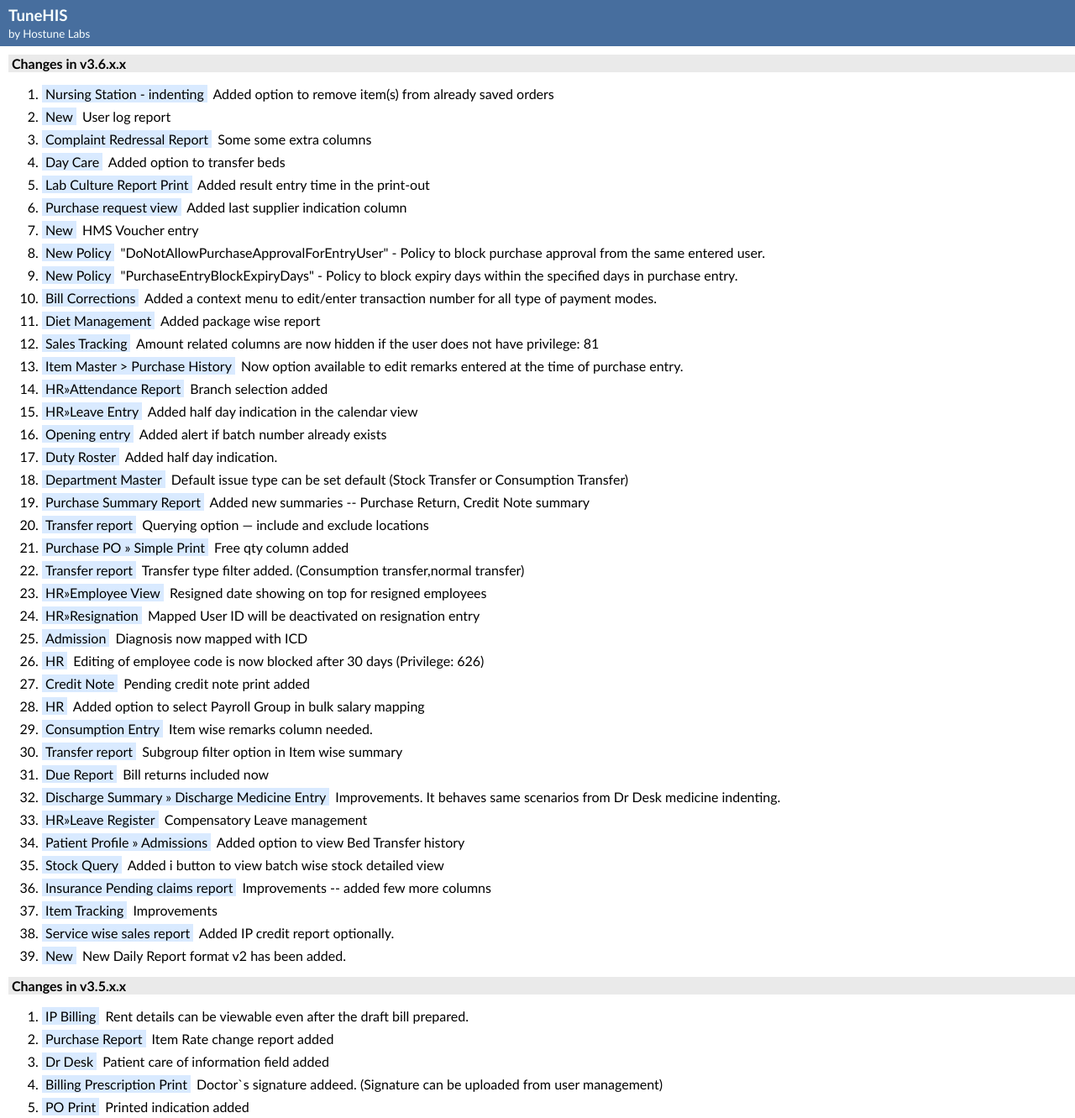
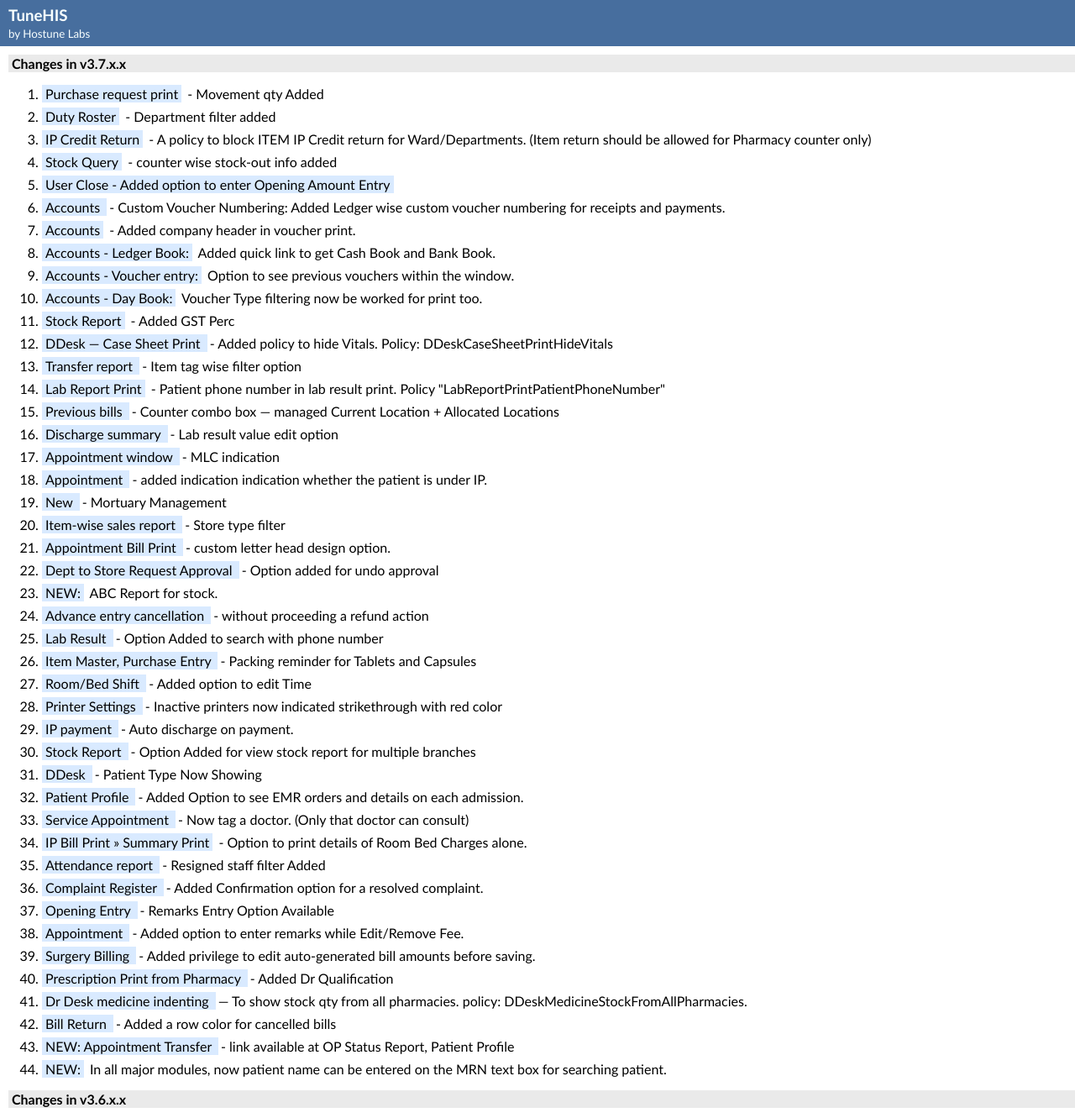
Before and after one commit to hostunelabs/hostunelabs.github.io, a plain HTML site: page HISRelease/changelog.html in a window 1280 px wide. Shown: the top 1331 px of the page at 84% size. Drawn offline with Linux system fonts and the light colour scheme.

Commit message:
added mytest

```diff
--- a/HISRelease/changelog.html
+++ b/HISRelease/changelog.html
@@ -42,7 +42,53 @@
 
 <div class="changes">
 
-
+<div class="sticky"><h4>Changes in v3.7.x.x</h4></div>
+<ol>
+<li><hl>Purchase request print</hl> - Movement qty Added</li>
+<li><hl>Duty Roster</hl> - Department filter added</li>
+<li><hl>IP Credit Return</hl> - A policy to block ITEM IP Credit return for Ward/Departments. (Item return should be allowed for Pharmacy counter only)</li>
+<li><hl>Stock Query</hl> - counter wise stock-out info added</li>
+<li><hl>User Close - Added option to enter Opening Amount Entry</li>
+<li><hl>Accounts </hl>- Custom Voucher Numbering: Added Ledger wise custom voucher numbering for receipts and payments.</li>
+<li><hl>Accounts</hl> - Added company header in voucher print.</li>
+<li><hl>Accounts - Ledger Book:</hl> Added quick link to get Cash Book and Bank Book.  </li>
+<li><hl>Accounts - Voucher entry:</hl> Option to see previous vouchers within the window.</li>
+<li><hl>Accounts - Day Book:</hl> Voucher Type filtering now be worked for print too.  </li>
+<li><hl>Stock Report</hl>  - Added GST Perc</li>
+<li><hl>DDesk — Case Sheet Print </hl>- Added policy to hide Vitals. Policy: DDeskCaseSheetPrintHideVitals</li>
+<li><hl>Transfer report </hl>- Item tag wise filter option</li>
+<li><hl>Lab Report Print</hl> - Patient phone number in lab result print. Policy "LabReportPrintPatientPhoneNumber"</li>
+<li><hl>Previous bills </hl> - Counter combo box — managed Current Location + Allocated Locations</li>
+<li><hl>Discharge summary </hl>- Lab result value edit option</li>
+<li><hl>Appointment window </hl>- MLC indication</li>
+<li><hl>Appointment </hl>- added indication indication whether the patient is under IP.</li>
+<li><hl>New </hl>- Mortuary Management</li>
+<li><hl>Item-wise sales report </hl>- Store type filter</li>
+<li><hl>Appointment Bill Print </hl>- custom letter head design option.</li>
+<li><hl>Dept to Store Request Approval </hl>- Option added for undo approval</li>
+<li><hl>NEW:</hl> ABC Report for stock.</li>
+<li><hl>Advance entry cancellation </hl>- without proceeding a refund action</li>
+<li><hl>Lab Result </hl>- Option Added to search with phone number</li>
+<li><hl>Item Master, Purchase Entry </hl>- Packing reminder for Tablets and Capsules</li>
+<li><hl>Room/Bed Shift </hl>- Added option to edit Time</li>
+<li><hl>Printer Settings </hl>- Inactive printers now indicated strikethrough with red color</li>
+<li><hl>IP payment </hl>- Auto discharge on payment.</li>
+<li><hl>Stock Report </hl>- Option Added for view stock report for multiple branches</li>
+<li><hl>DDesk </hl>- Patient Type Now Showing</li>
+<li><hl>Patient Profile </hl>- Added Option to see EMR orders and details on each admission.</li>
+<li><hl>Service Appointment </hl>- Now tag a doctor. (Only that doctor can consult)</li>
+<li><hl>IP Bill Print » Summary Print</hl> - Option to print details of Room Bed Charges alone.</li>
+<li><hl>Attendance report </hl>- Resigned staff filter Added</li>
+<li><hl>Complaint Register </hl>- Added  Confirmation option for a resolved complaint.</li>
+<li><hl>Opening Entry </hl>- Remarks Entry Option Available</li>
+<li><hl>Appointment </hl>- Added option to enter remarks while Edit/Remove Fee.</li>
+<li><hl>Surgery Billing </hl>- Added privilege to edit auto-generated bill amounts before saving.</li>
+<li><hl>Prescription Print from Pharmacy </hl>- Added Dr Qualification</li>
+<li><hl>Dr Desk medicine indenting </hl>— To show stock qty from all pharmacies. policy: DDeskMedicineStockFromAllPharmacies.</li>
+<li><hl>Bill Return </hl>- Added a row color for cancelled bills</li>
+<li><hl>NEW: Appointment Transfer </hl>- link available at OP Status Report, Patient Profile</li>
+<li><hl>NEW:</hl> In all major modules, now patient name can be entered on the MRN text box for searching patient.</li>
+</ol>
 
 
 <div class="sticky"><h4>Changes in v3.6.x.x</h4></div>
--- a/sapi/links.json
+++ b/sapi/links.json
@@ -96,5 +96,10 @@
 	{
 		"code" : "MCDC",
 		"url" : "https://103.99.144.114:62000"
+	},
+	{
+		"code" : "MYTEST",
+		"url2" : "https://192.167.50.29:5000",
+		"url" : "https://192.168.50.29:5000"
 	}
 ]
```
